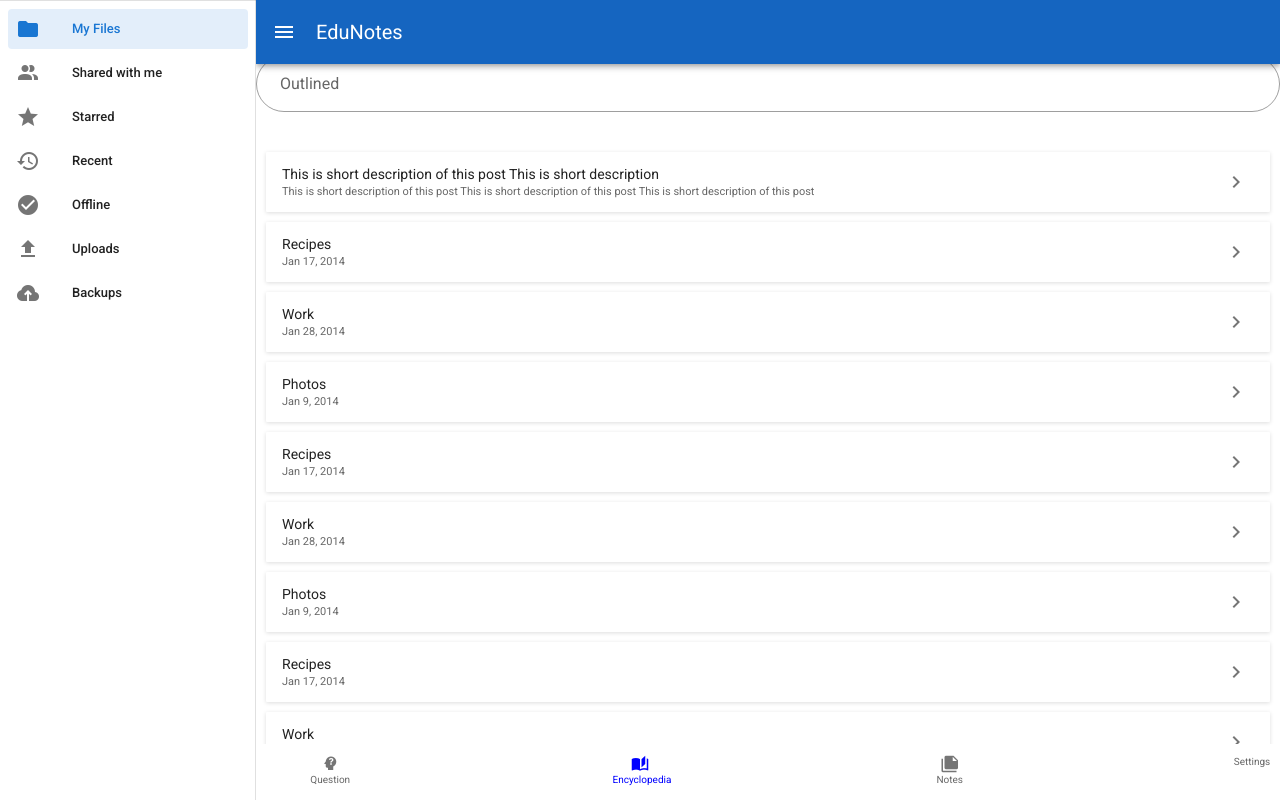
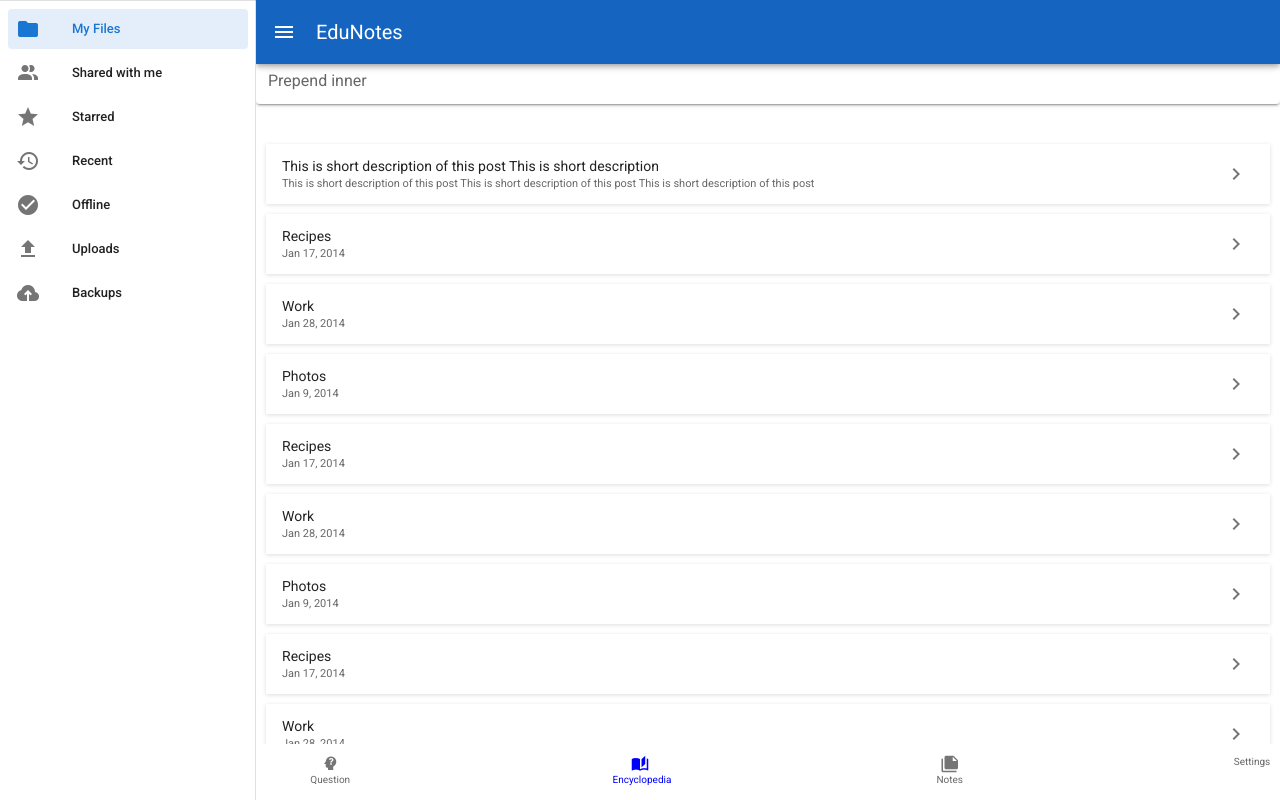
Before and after one commit to hi4manohar/edunotes, a Vue app: page /encyclopedia in a window 1280 px wide. Built offline with nearby package versions, Linux system fonts and the light colour scheme.

Commit message:
encylopidia

```diff
--- a/src/views/Encyclopedia.vue
+++ b/src/views/Encyclopedia.vue
@@ -2,12 +2,11 @@
   <v-app>
     <Header />
     <v-content class="pt-0">
-      <v-text-field
-            label="Outlined"
-            single-line
-            outlined
-            rounded
-          ></v-text-field>
+     <v-text-field
+        solo
+        label="Prepend inner"
+      >
+      </v-text-field>
       <div class="skloader" v-if="skloader.loading">
         <v-list-item v-for="n in 3" :key="n">
           <v-list-item-content>
@@ -183,4 +182,10 @@ export default {
 .skloader .v-list-item__content {
   padding: 0px;
 }
+.v-text-field{
+  margin:10px;
+}
+.v-text-field.v-text-field--enclosed .v-text-field__details{
+  display: none !important;
+}
 </style>
```
